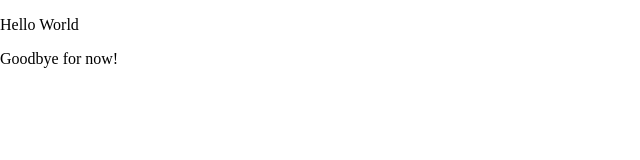
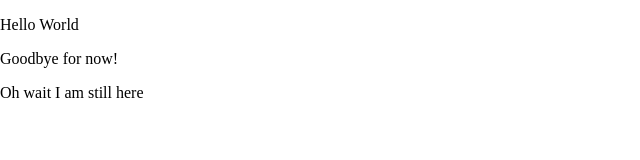
Before and after one commit to mohammedothman7/csc225-first-project, a plain HTML site: page index.html in a window 1280 px wide. Shown: the whole page, without its empty margins (0-640 px from the left). Drawn offline with Linux system fonts and the light colour scheme.

Commit message:
Added extra paragraph tag

```diff
--- a/index.html
+++ b/index.html
@@ -9,5 +9,6 @@
   <body>
     <p>Hello World</p>
     <p>Goodbye for now!</p>
+    <p>Oh wait I am still here</p>
   </body>
 </html>
```
